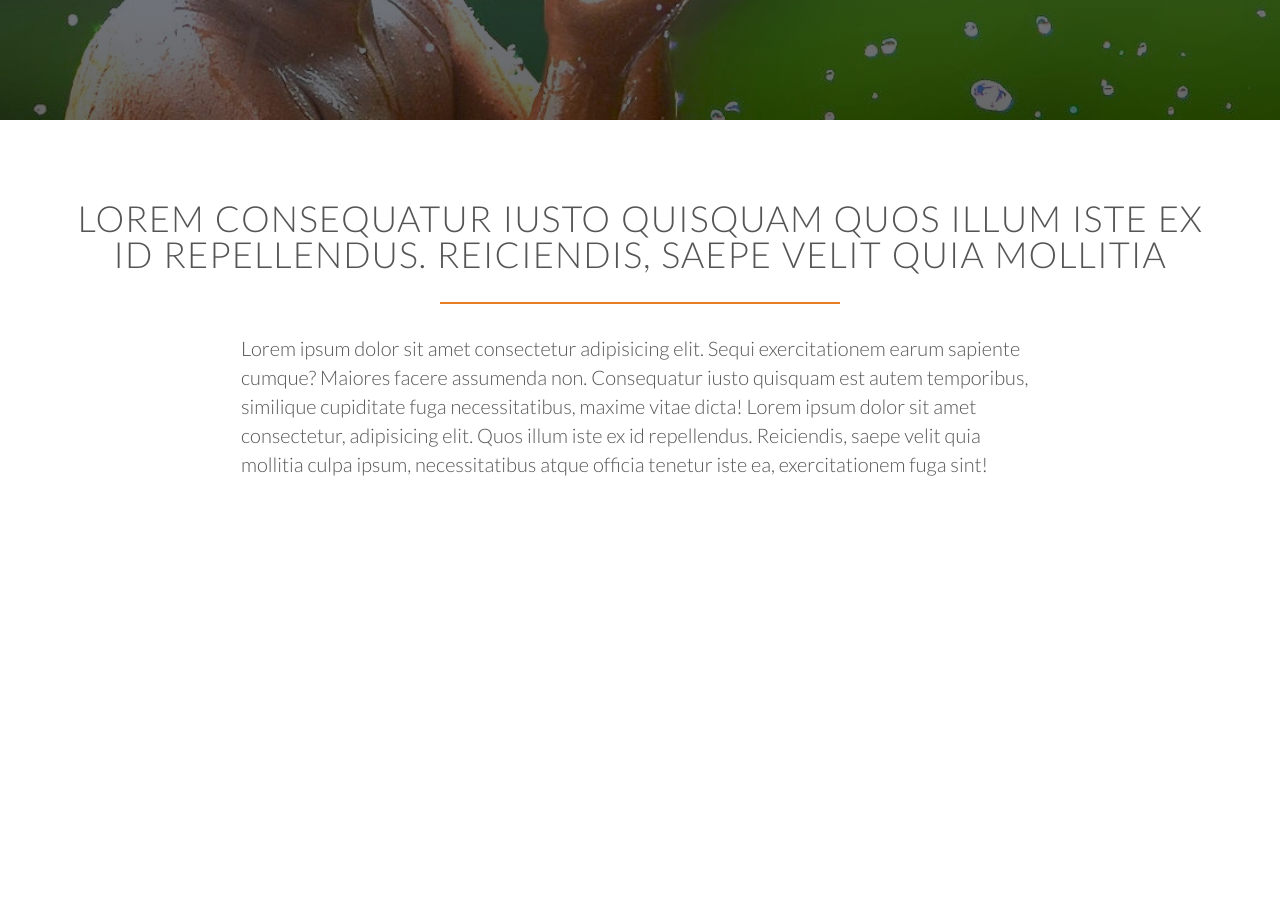
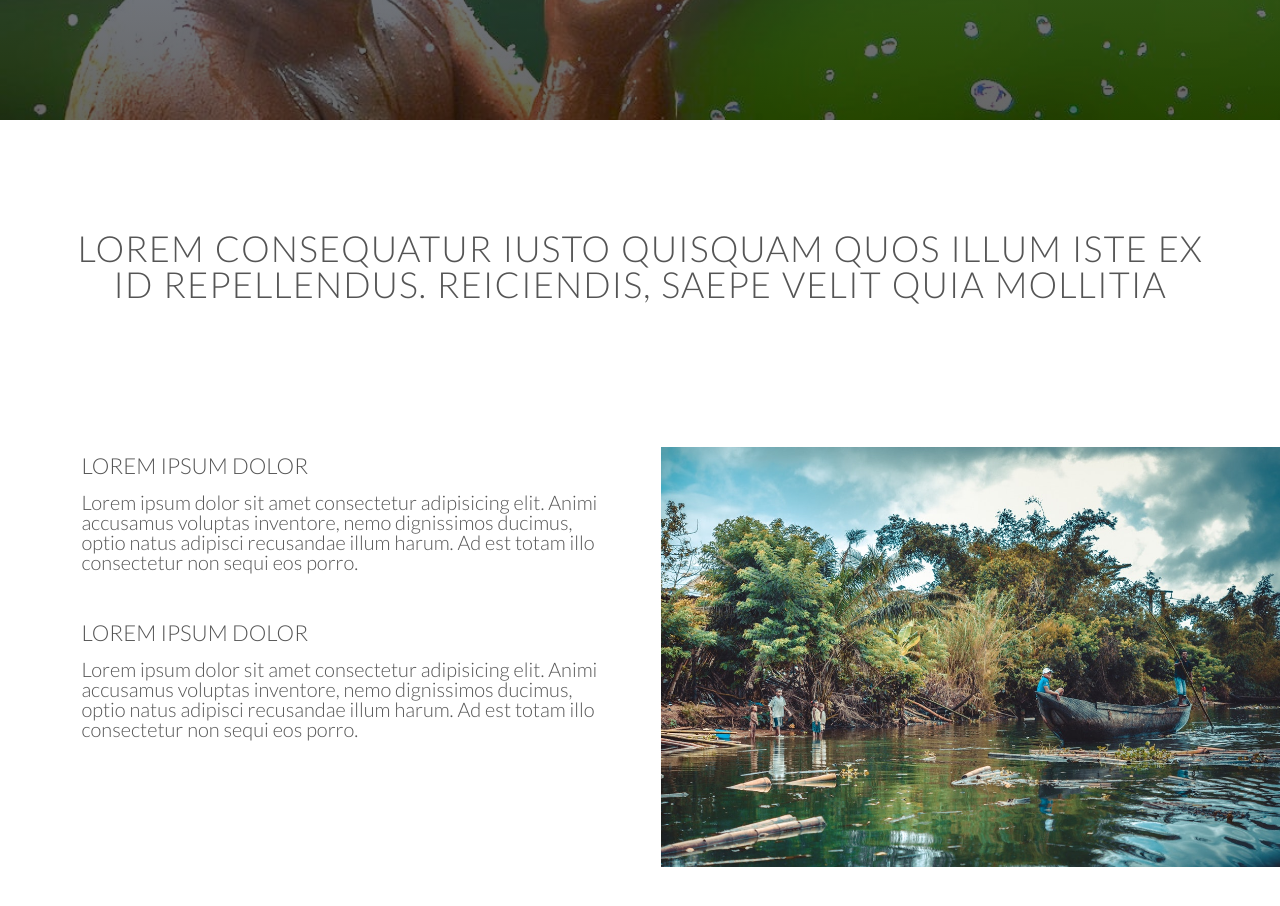
Before and after one commit to Davsip/eternal-web, a plain HTML site: page index.html in a window 1280 px wide. Shown: the part 680-1586 px from the top of the page. Before the commit the page ends 1239 px from the top, so only its background shows below. Drawn offline with Linux system fonts and the light colour scheme.

Commit message:
second section

```diff
--- a/css/style.css
+++ b/css/style.css
@@ -55,8 +55,9 @@ h2 {
   font-size: 180%;
   word-spacing: 2px;
   text-align: center;
-  margin-bottom: 30px;
+  margin-bottom: 10px;
   letter-spacing: 1px;
+  margin-top: 30px;
 }
 
 h3 {
@@ -67,7 +68,7 @@ h3 {
 h2:after {
   display: block;
   height: 2px;
-  background-color: #e67e22;
+  /* background-color: #009eff; */
   content: "";
   width: 400px;
   margin: 0 auto;
@@ -180,3 +181,22 @@ header {
 .main-nav li a:active {
   border-bottom: 2px solid #009eff;
 }
+
+.section-features {
+  background-color: #fff;
+}
+.second-picture {
+  margin-right: auto;
+  padding-top: 80px;
+  width: 650px;
+  height: 500px;
+}
+
+.text-second-section {
+  padding-top: 100px;
+  margin-left: 10px;
+}
+
+.second-article {
+  padding-top: 50px;
+}
--- a/index.html
+++ b/index.html
@@ -41,6 +41,7 @@
           Lorem Consequatur iusto quisquam Quos illum iste ex id repellendus.
           Reiciendis, saepe velit quia mollitia
         </h2>
+        <!--
           <p class="long-copy">
             Lorem ipsum dolor sit amet consectetur adipisicing elit. Sequi
             exercitationem earum sapiente cumque? Maiores facere assumenda non.
@@ -50,19 +51,41 @@
             Reiciendis, saepe velit quia mollitia culpa ipsum, necessitatibus
             atque officia tenetur iste ea, exercitationem fuga sint!
           </p>
+        -->
       </div>
-      <!--
+
       <div class="row">
-        <div class="col span-1-of-4 box">
-            <i class="ion-ios-nutrition"></i>
-            <h3>Go Vegetarian</h3>
+        <div class="col span-1-of-2 box text-second-section">
+          <!-- <i class="ion-ios-nutrition"></i> -->
+          <h3>Lorem ipsum dolor</h3>
           <p>
-                Lorem ipsum dolor sit amet consectetur adipisicing elit. Animi accusamus voluptas inventore, nemo
-                dignissimos ducimus, optio natus adipisci recusandae illum harum. Ad est totam illo consectetur non
+            Lorem ipsum dolor sit amet consectetur adipisicing elit. Animi
+            accusamus voluptas inventore, nemo dignissimos ducimus, optio natus
+            adipisci recusandae illum harum. Ad est totam illo consectetur non
             sequi eos porro.
           </p>
+
+          <div class="second-article">
+            <!-- <i class="ion-ios-nutrition"></i> -->
+            <h3>Lorem ipsum dolor</h3>
+            <p>
+              Lorem ipsum dolor sit amet consectetur adipisicing elit. Animi
+              accusamus voluptas inventore, nemo dignissimos ducimus, optio
+              natus adipisci recusandae illum harum. Ad est totam illo
+              consectetur non sequi eos porro.
+            </p>
           </div>
-      -->
+        </div>
+
+        <div class="col span-1-of-2 box">
+          <img
+            src="./img/kids-water-1.jpeg"
+            alt="second-picture"
+            class="second-picture"
+          />
+        </div>
+      </div>
+
       <!--
         <div class="col span-1-of-4 box ">
             <i class="ion-heart"></i>
```
Also changed, not shown: img/kids-water-1.jpeg (added). Lines whose indentation alone changed are shown as unchanged.
